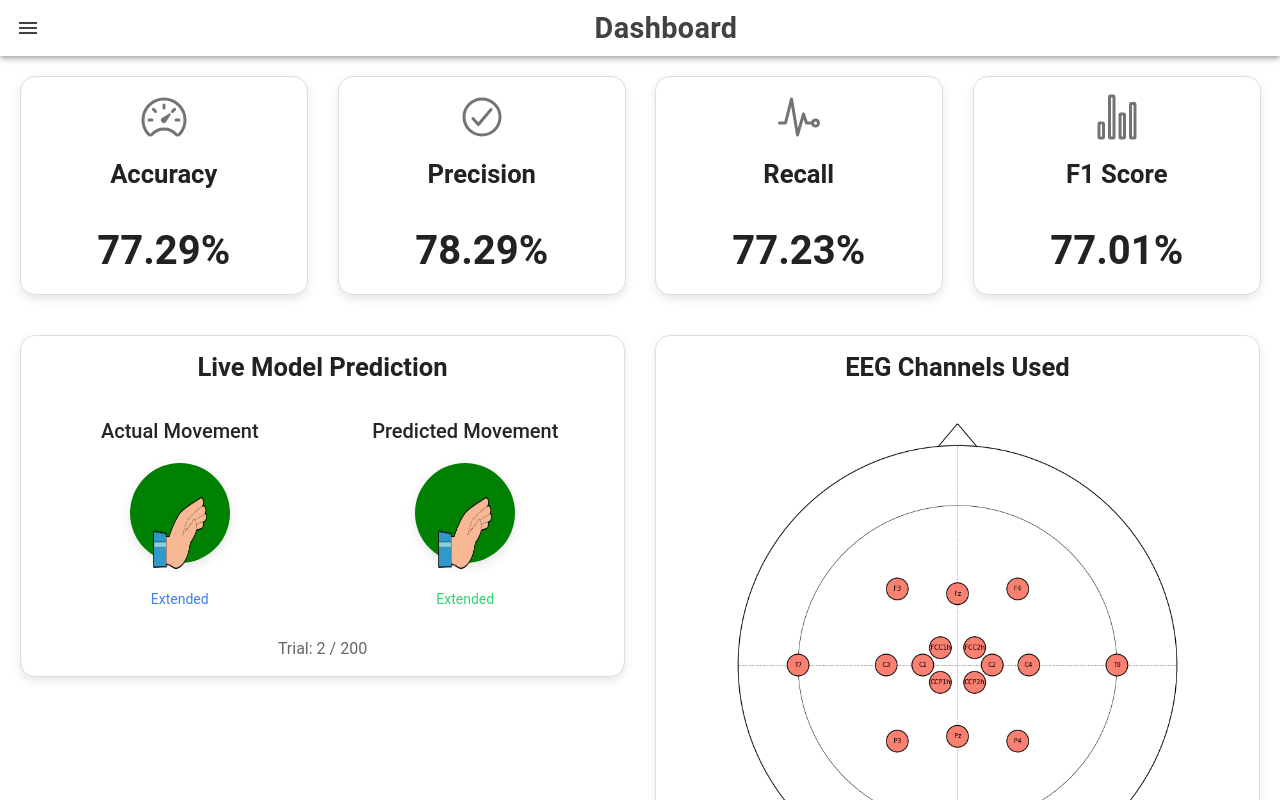
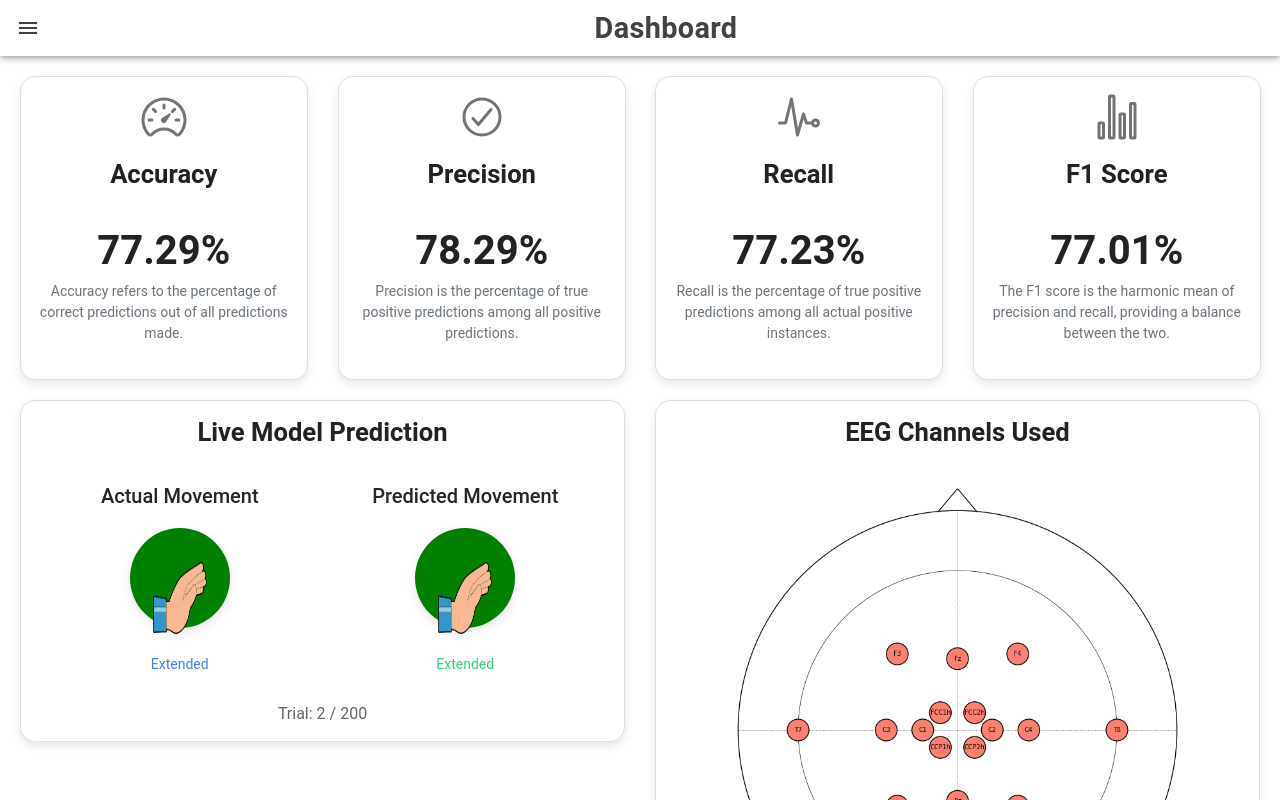
Before and after one commit to meneerfrikkie/MachineLearningDashboard, a React (Vite) app: page /home in a window 1280 px wide. Built offline with nearby package versions, Linux system fonts and the light colour scheme.

Commit message:
style: Metric Cards Description Text

```diff
--- a/index.html
+++ b/index.html
@@ -2,7 +2,7 @@
 <html lang="en">
   <head>
     <meta charset="utf-8" />
-    <title>Dashboard 🦾</title>
+    <title>Dashboard</title>
 
     <base href="/" />
 
--- a/src/pages/Home.css
+++ b/src/pages/Home.css
@@ -60,6 +60,13 @@
 .card-metric {
   font-size: 2.5rem; /* Larger font size for percentage */
   font-weight: bold;
+}
+
+.metric-description {
+  margin-top: 10px;
+  font-size: 0.9em;
+  color: #6c757d;
+  line-height: 1.4;
 }
 
 /* Custom Modal Styling */
--- a/src/pages/Home.tsx
+++ b/src/pages/Home.tsx
@@ -12,14 +12,10 @@ import {
   IonCardTitle,
   IonCardContent,
   IonIcon,
-  IonLabel,
   IonModal,
   IonButton,
   IonButtons,
-  IonMenu,
   IonMenuButton,
-  IonList,
-  IonItem,
   IonText,
   IonRefresher,
   IonRefresherContent,
@@ -32,32 +28,6 @@ import WristPredictionAnimation from './WristPredictionAnimation'; // Import the
 import Menu from './Menu';
 
 const Home: React.FC = () => {
-  const [showModal, setShowModal] = useState(false); // Modal visibility state
-  const [modalContent, setModalContent] = useState(''); // Modal content
-
-  // Function to handle card click
-  const handleCardClick = (metric: string) => {
-    let content = '';
-    switch (metric) {
-      case 'Accuracy':
-        content = 'Accuracy refers to the percentage of correct predictions out of all predictions made.';
-        break;
-      case 'Precision':
-        content = 'Precision is the percentage of true positive predictions among all positive predictions.';
-        break;
-      case 'Recall':
-        content = 'Recall is the percentage of true positive predictions among all actual positive instances.';
-        break;
-      case 'F1 Score':
-        content = 'The F1 score is the harmonic mean of precision and recall, providing a balance between the two.';
-        break;
-      default:
-        content = '';
-    }
-    setModalContent(content); // Set the modal content based on clicked metric
-    setShowModal(true);
-  };
-
   // Function to handle pull-to-refresh
   const handleRefresh = (event: CustomEvent<RefresherEventDetail>) => {
     // Simulate refreshing data (e.g., API call, update state)
@@ -69,7 +39,7 @@ const Home: React.FC = () => {
   return (
     <>
       {/* Side Menu */}
-      <Menu/>
+      <Menu />
 
       <IonPage className="ion-page" id="main-content">
         {/* Main Header */}
@@ -101,82 +71,75 @@ const Home: React.FC = () => {
             <IonRow>
               {/* Metric 1: Accuracy */}
               <IonCol size="6" size-md="3">
-                <IonCard className="custom-card" onClick={() => handleCardClick('Accuracy')}>
+                <IonCard className="custom-card" style={{ height: '100%' }}>
                   <IonCardHeader className="card-header">
                     <IonIcon icon={speedometerOutline} className="card-icon" />
                     <IonCardTitle>Accuracy</IonCardTitle>
                   </IonCardHeader>
                   <IonCardContent>
                     <span className="card-metric">77.29%</span>
+                    <p className="metric-description">
+                      Accuracy refers to the percentage of correct predictions out of all predictions made.
+                    </p>
                   </IonCardContent>
                 </IonCard>
               </IonCol>
 
               {/* Metric 2: Precision */}
               <IonCol size="6" size-md="3">
-                <IonCard className="custom-card" onClick={() => handleCardClick('Precision')}>
+                <IonCard className="custom-card" style={{ height: '100%' }}>
                   <IonCardHeader className="card-header">
                     <IonIcon icon={checkmarkCircleOutline} className="card-icon" />
                     <IonCardTitle>Precision</IonCardTitle>
                   </IonCardHeader>
                   <IonCardContent>
                     <span className="card-metric">78.29%</span>
+                    <p className="metric-description">
+                      Precision is the percentage of true positive predictions among all positive predictions.
+                    </p>
                   </IonCardContent>
                 </IonCard>
               </IonCol>
 
               {/* Metric 3: Recall */}
               <IonCol size="6" size-md="3">
-                <IonCard className="custom-card" onClick={() => handleCardClick('Recall')}>
+                <IonCard className="custom-card" style={{ height: '100%' }}>
                   <IonCardHeader className="card-header">
                     <IonIcon icon={pulseOutline} className="card-icon" />
                     <IonCardTitle>Recall</IonCardTitle>
                   </IonCardHeader>
                   <IonCardContent>
                     <span className="card-metric">77.23%</span>
+                    <p className="metric-description">
+                      Recall is the percentage of true positive predictions among all actual positive instances.
+                    </p>
                   </IonCardContent>
                 </IonCard>
               </IonCol>
 
               {/* Metric 4: F1 Score */}
               <IonCol size="6" size-md="3">
-                <IonCard className="custom-card" onClick={() => handleCardClick('F1 Score')}>
+                <IonCard className="custom-card" style={{ height: '100%' }}>
                   <IonCardHeader className="card-header">
                     <IonIcon icon={statsChartOutline} className="card-icon" />
                     <IonCardTitle>F1 Score</IonCardTitle>
                   </IonCardHeader>
                   <IonCardContent>
                     <span className="card-metric">77.01%</span>
+                    <p className="metric-description">
+                      The F1 score is the harmonic mean of precision and recall, providing a balance between the two.
+                    </p>
                   </IonCardContent>
                 </IonCard>
               </IonCol>
             </IonRow>
           </IonGrid>
 
-          {/* Modal for Metric Info */}
-          <IonModal isOpen={showModal} onDidDismiss={() => setShowModal(false)} className="custom-modal">
-            <IonHeader>
-              <IonToolbar className="modal-toolbar">
-                <IonButtons slot="start">
-                  <IonButton onClick={() => setShowModal(false)}>
-                    <IonIcon icon={closeOutline} />
-                  </IonButton>
-                </IonButtons>
-                <IonTitle className="modal-title">Metric Information</IonTitle>
-              </IonToolbar>
-            </IonHeader>
-            <IonContent className="ion-padding modal-content">
-              <div className="modal-body">
-                <p className="modal-text">{modalContent}</p>
-              </div>
-            </IonContent>
-          </IonModal>
-
           <IonGrid>
             <IonRow>
               {/* Left Side: Wrist Animation Block */}
               <IonCol size="12" size-md="6">
-                    <WristPredictionAnimation />
+                <WristPredictionAnimation />
               </IonCol>
 
               {/* Right Side: EEG Channels Image and Description in one card */}
@@ -194,10 +157,10 @@ const Home: React.FC = () => {
                       />
                     </div>
                     <div className="custom-description-card">
-                        <IonText style={{ textAlign: 'left' }}>
-                          The metrics displayed are calculated using specific EEG channels.
-                          The channels used in this experiment include x, y, and z, which help capture relevant brain activity.
-                        </IonText>
+                      <IonText style={{ textAlign: 'left' }}>
+                        The metrics displayed are calculated using specific EEG channels.
+                        The channels used in this experiment include x, y, and z, which help capture relevant brain activity.
+                      </IonText>
                     </div>
                   </IonCardContent>
                 </IonCard>
```
